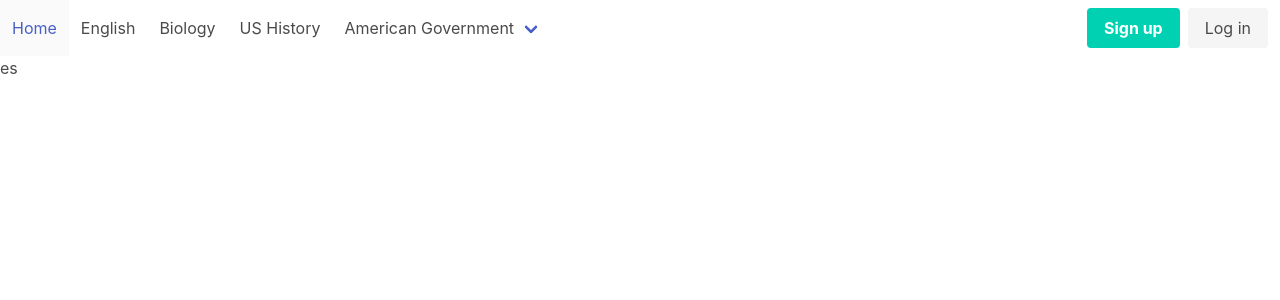
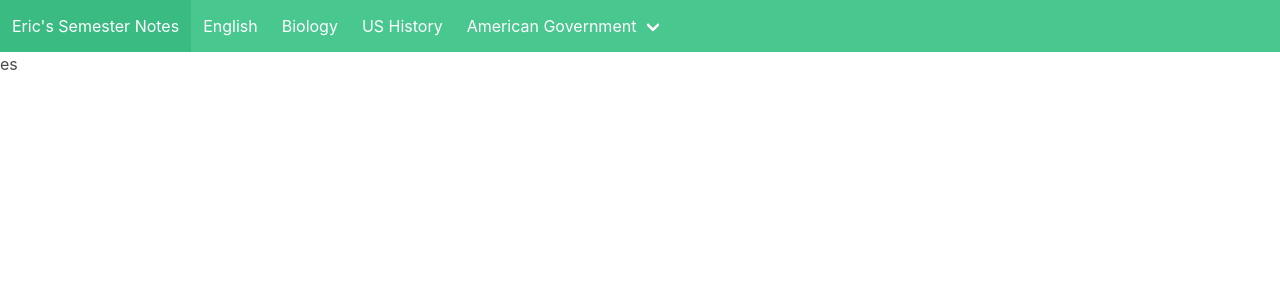
Before and after one commit to ericcnguyen04/semester-1, a React (Create React App) app: page / in a window 1280 px wide. Shown: the top 300 px of the page. Built offline with nearby package versions, Linux system fonts and the light colour scheme.

Commit message:
ready for notes

```diff
--- a/src/App.css
+++ b/src/App.css
@@ -39,6 +39,6 @@
 
 /* nav bar */
 .mainNav {
-  background-color: #abbde2;
+  background-color: #414d66;
   color:white
 }
--- a/src/Components/US-history.jsx
+++ b/src/Components/US-history.jsx
@@ -1,5 +1,5 @@
 import Navbar from "./partials/Navbar"
-
+import '../App.css'
 export default function English () {
     return (
         <div>
--- a/src/Components/partials/Navbar.jsx
+++ b/src/Components/partials/Navbar.jsx
@@ -5,7 +5,7 @@ import 'bulma/css/bulma.min.css';
 export default function Navbar () {
     return (
         <div className='mainNav'>
-            <nav class="navbar" role="navigation" aria-label="main navigation">
+            <nav class="navbar is-success" role="navigation" aria-label="main navigation">
             <div>
                 <a role="button" class="navbar-burger" aria-label="menu" aria-expanded="false" data-target="navbarBasicExample">
                     <span aria-hidden="true"></span>
@@ -17,7 +17,7 @@ export default function Navbar () {
             <div id="navbarBasicExample" class="navbar-menu">
                 <div class="navbar-start">
                     <a class="navbar-item" href='/'>
-                        Home
+                        Eric's Semester Notes
                     </a>
 
                     <a class="navbar-item" href='/english'>
@@ -56,12 +56,12 @@ export default function Navbar () {
                 <div class="navbar-end">
                     <div class="navbar-item">
                         <div class="buttons">
-                            <a class="button is-primary">
+                            {/* <a class="button is-primary">
                                 <strong>Sign up</strong>
                             </a>
                             <a class="button is-light">
                                 Log in
-                            </a>
+                            </a> */}
                         </div>
                     </div>
                 </div>
```
